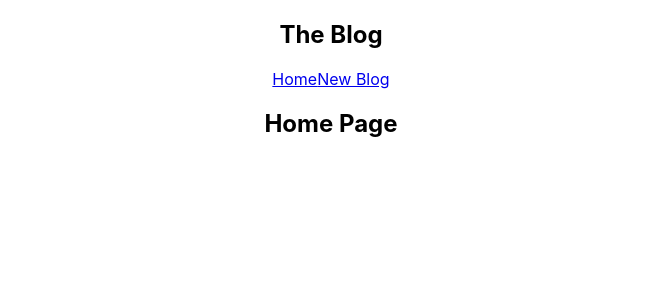
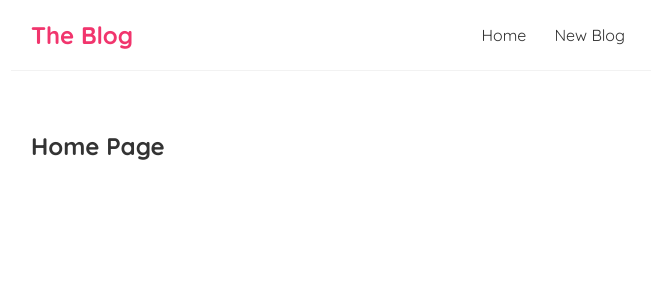
Before and after one commit to mhperera/PT_PinkBlog, a React (Create React App) app: page / in a window 1280 px wide. Shown: the top 300 px of the page, without its empty margins (309-964 px from the left). Built offline with nearby package versions, Linux system fonts and the light colour scheme.

Commit message:
Add Styles for Navbar and Home Components Globally

```diff
--- a/src/App.css
+++ /dev/null
@@ -1,38 +0,0 @@
-.App {
-  text-align: center;
-}
-
-.App-logo {
-  height: 40vmin;
-  pointer-events: none;
-}
-
-@media (prefers-reduced-motion: no-preference) {
-  .App-logo {
-    animation: App-logo-spin infinite 20s linear;
-  }
-}
-
-.App-header {
-  background-color: #282c34;
-  min-height: 100vh;
-  display: flex;
-  flex-direction: column;
-  align-items: center;
-  justify-content: center;
-  font-size: calc(10px + 2vmin);
-  color: white;
-}
-
-.App-link {
-  color: #61dafb;
-}
-
-@keyframes App-logo-spin {
-  from {
-    transform: rotate(0deg);
-  }
-  to {
-    transform: rotate(360deg);
-  }
-}
--- a/src/App.js
+++ b/src/App.js
@@ -1,12 +1,7 @@
-import './App.css';
 import Navbar from './Navbar';
 import Home from './Home';
 
 function App() {
-
-	let title = 'Welcome to the Blog';
-	let likes = 50;
-	let link = 'http://www.orendax.com';
 
 	return (
 
--- a/src/index.css
+++ b/src/index.css
@@ -1,13 +1,46 @@
-body {
-  margin: 0;
-  font-family: -apple-system, BlinkMacSystemFont, 'Segoe UI', 'Roboto', 'Oxygen',
-    'Ubuntu', 'Cantarell', 'Fira Sans', 'Droid Sans', 'Helvetica Neue',
-    sans-serif;
-  -webkit-font-smoothing: antialiased;
-  -moz-osx-font-smoothing: grayscale;
+@import url('https://fonts.googleapis.com/css2?family=Quicksand:wght@300;400;500;600;700&display=swap');
+
+:root {
+	--main_color: #f1356d;
 }
 
-code {
-  font-family: source-code-pro, Menlo, Monaco, Consolas, 'Courier New',
-    monospace;
+/* BASE STYLES */
+
+* {
+	margin: 0;
+	font-family: "Quicksand";
+	color: #333;
 }
+
+.navbar {
+	padding: 20px;
+	display: flex;
+	align-items: center;
+	max-width: 600px;
+	margin: 0 auto;
+	border-bottom: 1px solid #f2f2f2;
+}
+
+.navbar h1 {
+	color: var(--main_color);
+}
+
+.navbar .links {
+	margin-left: auto;
+}
+
+.navbar a {
+	margin-left: 16px;
+	text-decoration: none;
+	padding: 6px;
+}
+
+.navbar a:hover {
+	color: var(--main_color);
+}
+
+.content {
+	max-width: 600px;
+	margin: 40px auto;
+	padding: 20px;
+}
```
Also changed, not shown: DOC.txt.
